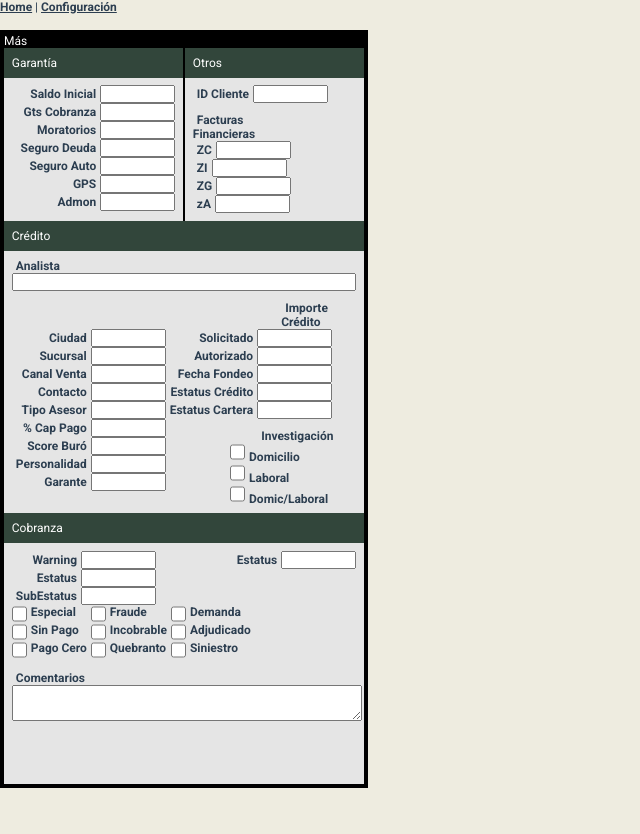
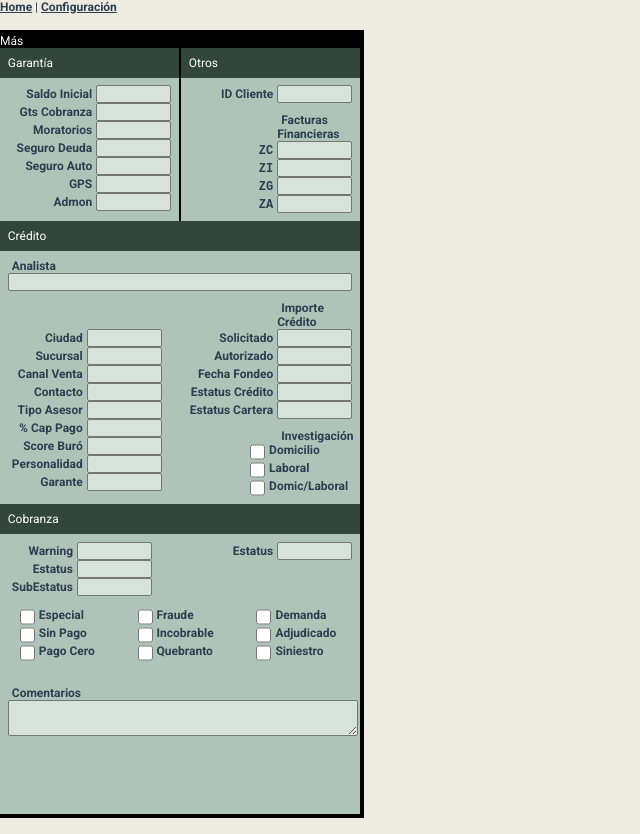
Before and after one commit to betolabrada/checktax-wdb, a Vue app in the folder client/: page /extension in a window 1280 px wide. Shown: the whole page, without its empty margins (0-640 px from the left). Before the commit the page ends 804 px from the top, so only its background shows below. Built offline with nearby package versions, Linux system fonts and the light colour scheme.

Commit message:
Mas comentarios de wise
- bordes
- completar linea en main form
- reducir config form
- poner verde en ext form
TODO
- aun se necesita centrar campos
- arreglar vds

```diff
--- a/client/src/assets/main.css
+++ b/client/src/assets/main.css
@@ -2,6 +2,8 @@
     --bg-primary: #eeece0;
     --gray-nav: #4d4949;
     --gray-subnav: #c4c4c4;
+    --bg-green: #AEC4B8;
+    --input-green: #D7E2DB;
     font-size: 12px;
     font-family: Roboto, Helvetica, Arial, sans-serif;
 }
@@ -45,6 +47,7 @@ input.phone-input {
 
 .left-side {
     width: 178px;
+    height: 700px;
     border-right: #000000 solid 2px;
 }
 
@@ -83,6 +86,10 @@ input.phone-input {
 
 .align-items-end {
     align-items: flex-end;
+}
+
+.align-self-center {
+    align-self: center;
 }
 
 .justify-content-center {
@@ -134,6 +141,10 @@ input.phone-input {
     margin: 0;
 }
 
+.p-1 {
+    padding: 1rem;
+}
+
 .w-100 {
     width: 100%;
 }
@@ -142,6 +153,31 @@ input.phone-input {
     border: #000000 solid 4px;
 }
 
+.bordered-top {
+    border-top: #000000 solid 4px;
+}
+
+.bordered-right {
+    border-right: #000000 solid 4px;
+}
+
 .bordered-bottom {
     border-bottom: #000000 solid 4px;
 }
+
+.bordered-left {
+    border-left: #000000 solid 4px;
+}
+
+.input-group.green input[type="text"], .input-group.green textarea {
+    background: var(--input-green);
+    border-radius: 2px;
+    border: 1px solid rgb(118, 118, 118);
+}
+
+.input-group.green input[type="checkbox"] {
+    width: 15px;
+    margin: 0;
+    padding: 0;
+    align-self: flex-start;
+}
--- a/client/src/components/ExtensionForm.vue
+++ b/client/src/components/ExtensionForm.vue
@@ -48,17 +48,19 @@ export default class ExtensionForm extends Vue {}
 
 .ext-form {
   width: 360px;
-  height: 750px;
-  background: #e5e5e5;
+  height: 780px;
+  border-left: none;
+  background: #AEC4B8;
   margin: 16px 0;
 }
 
-.section-divided {
+.ext-form .section-divided {
   display: flex;
 }
 
 .left-side {
     width: 180px;
+    height: auto;
 }
 
 .right-side {
--- a/client/src/components/ExtensionForm/Cobranza.vue
+++ b/client/src/components/ExtensionForm/Cobranza.vue
@@ -2,71 +2,71 @@
     <div class="section-content">
         <div class="d-flex justify-content-between">
             <div class="d-flex flex-column align-items-end">
-                <div class="form-group">
+                <div class="input-group green">
                     <label for="input-warning">Warning</label>
                     <input id="input-warning" type="text">
                 </div>
-                <div class="form-group">
+                <div class="input-group green">
                     <label for="input-estatus">Estatus</label>
                     <input id="input-estatus" type="text">
                 </div>
-                <div class="form-group">
+                <div class="input-group green">
                     <label for="input-subestatus">SubEstatus</label>
                     <input id="input-subestatus" type="text">
                 </div>
             </div>
             <div class="d-flex flex-column align-items-end">
-                <div class="form-group">
+                <div class="input-group green">
                     <label for="input-estatus2">Estatus</label>
                     <input id="input-estatus2" type="text">
                 </div>
             </div>
         </div>
-        <div class="d-flex">
-            <div class="d-flex flex-column">
-                <div class="form-group d-flex">
+        <div class="d-flex justify-content-between p-1">
+            <div class="d-flex flex-column checkbox-group">
+                <div class="input-group green d-flex">
                     <input id="input-especial" type="checkbox">
                     <label for="input-especial">Especial</label>
                 </div>
-                <div class="form-group d-flex">
+                <div class="input-group green d-flex">
                     <input id="input-sinpago" type="checkbox">
                     <label for="input-sinpago">Sin Pago</label>
                 </div>
-                <div class="form-group d-flex">
+                <div class="input-group green d-flex">
                     <input id="input-pagocero" type="checkbox">
                     <label for="input-pagocero">Pago Cero</label>
                 </div>
             </div>
             <div class="d-flex flex-column">
-                <div class="form-group d-flex">
+                <div class="input-group green d-flex">
                     <input id="input-fraude" type="checkbox">
                     <label for="input-fraude">Fraude</label>
                 </div>
-                <div class="form-group d-flex">
+                <div class="input-group green d-flex">
                     <input id="input-incobrable" type="checkbox">
                     <label for="input-incobrable">Incobrable</label>
                 </div>
-                <div class="form-group d-flex">
+                <div class="input-group green d-flex">
                     <input id="input-quebranto" type="checkbox">
                     <label for="input-quebranto">Quebranto</label>
                 </div>
             </div>
             <div class="d-flex flex-column">
-                <div class="form-group d-flex">
+                <div class="input-group green d-flex">
                     <input id="input-demanda" type="checkbox">
                     <label for="input-demanda">Demanda</label>
                 </div>
-                <div class="form-group d-flex">
+                <div class="input-group green d-flex">
                     <input id="input-adjudicado" type="checkbox">
                     <label for="input-adjudicado">Adjudicado</label>
                 </div>
-                <div class="form-group d-flex">
+                <div class="input-group green d-flex">
                     <input id="input-siniestro" type="checkbox">
                     <label for="input-siniestro">Siniestro</label>
                 </div>
             </div>
         </div>
-        <div class="form-group" style="margin-top: 1rem">
+        <div class="input-group green" style="margin-top: 1rem">
             <label class="d-block" style="font-weight: 700" for="input-comentarios">Comentarios</label>
             <textarea class="d-block" id="input-comentarios"></textarea>
         </div>
@@ -80,13 +80,7 @@ export default class Cobranza extends Vue {}
 </script>
 
 <style scoped>
-.form-group{
+.input-group{
     margin: 0px;
 }
-input[type="checkbox"] {
-  width: 15px;
-  margin: 0;
-  padding: 0;
-  align-self: flex-start;
-}
 </style>
--- a/client/src/components/ExtensionForm/Credito.vue
+++ b/client/src/components/ExtensionForm/Credito.vue
@@ -1,7 +1,7 @@
 <template>
     <div class="section-content d-flex flex-column">
         <div class="d-flex">
-            <div class="form-group d-block">
+            <div class="input-group green d-block">
                 <label for="input-analista">Analista</label>
                 <input id="input-analista" type="text">
             </div>
@@ -9,77 +9,77 @@
         <div class="d-flex justify-content-end">
             <div style="width: 75px; margin-top: 10px;"><label>Importe Crédito</label></div>
         </div>
-        <div class="d-flex">
+        <div class="d-flex justify-content-between">
             <div class="d-flex flex-column align-items-end">
-                <div class="form-group">
+                <div class="input-group green">
                     <label for="input-ciudad">Ciudad</label>
                     <input id="input-ciudad" type="text">
                 </div>
-                <div class="form-group">
+                <div class="input-group green">
                     <label for="input-sucursal">Sucursal</label>
                     <input id="input-sucursal" type="text">
                 </div>
-                <div class="form-group">
+                <div class="input-group green">
                     <label for="input-canalventa">Canal Venta</label>
                     <input id="input-canalventa" type="text">
                 </div>
-                <div class="form-group">
+                <div class="input-group green">
                     <label for="input-contacto">Contacto</label>
                     <input id="input-contacto" type="text">
                 </div>
-                <div class="form-group">
+                <div class="input-group green">
                     <label for="input-tipoasesor">Tipo Asesor</label>
                     <input id="input-tipoasesor" type="text">
                 </div>
-                <div class="form-group">
+                <div class="input-group green">
                     <label for="input-cappago">% Cap Pago</label>
                     <input id="input-cappago" type="text">
                 </div>
-                <div class="form-group">
+                <div class="input-group green">
                     <label for="input-scoreburo">Score Buró</label>
                     <input id="input-scoreburo" type="text">
                 </div>
-                <div class="form-group">
+                <div class="input-group green">
                     <label for="input-personalidad">Personalidad</label>
                     <input id="input-personalidad" type="text">
                 </div>
-                <div class="form-group">
+                <div class="input-group green">
                     <label for="input-garante">Garante</label>
                     <input id="input-garante" type="text">
                 </div>
             </div>
             <div class="d-flex flex-column align-items-end">
-                <div class="form-group">
+                <div class="input-group green">
                     <label for="input-solicitado">Solicitado</label>
                     <input id="input-solicitadi" type="text">
                 </div>
-                <div class="form-group">
+                <div class="input-group green">
                     <label for="input-autorizado">Autorizado</label>
                     <input id="input-autorizado" type="text">
                 </div>
-                <div class="form-group">
+                <div class="input-group green">
                     <label for="input-fechafondeo">Fecha Fondeo</label>
                     <input id="input-fechafondeo" type="text">
                 </div>
-                <div class="form-group">
+                <div class="input-group green">
                     <label for="input-estatuscred">Estatus Crédito</label>
                     <input id="input-estatuscred" type="text">
                 </div>
-                <div class="form-group">
+                <div class="input-group green">
                     <label for="input-estatuscartera">Estatus Cartera</label>
                     <input id="input-estatuscartera" type="text">
                 </div>
                 <div style="width: 75px; margin-top: 10px"><label>Investigación</label></div>
                 <div class="d-flex flex-column">
-                    <div class="form-group">
+                    <div class="input-group green d-flex">
                         <input id="input-domicilio" type="checkbox">
                         <label for="input-domicilio">Domicilio</label>
                     </div>
-                    <div class="form-group">
+                    <div class="input-group green d-flex">
                         <input id="input-laboral" type="checkbox">
                         <label for="input-laboral">Laboral</label>
                     </div>
-                    <div class="form-group">
+                    <div class="input-group green d-flex">
                         <input id="input-domic/lab" type="checkbox">
                         <label for="input-domic/lab">Domic/Laboral</label>
                     </div>
@@ -96,13 +96,7 @@ export default class Credito extends Vue {}
 </script>
 
 <style scoped>
-.form-group{
+.input-group {
     margin: 0px;
 }
-input[type="checkbox"] {
-  width: 15px;
-  margin: 0;
-  padding: 0;
-  align-self: flex-start;
-}
 </style>
--- a/client/src/components/ExtensionForm/Otros.vue
+++ b/client/src/components/ExtensionForm/Otros.vue
@@ -1,24 +1,24 @@
 <template>
     <div class="section-content d-flex flex-column align-items-end">
-        <div class="form-group">
+        <div class="input-group green">
             <label for="input-idCliente">ID Cliente</label>
             <input id="input-saldoInicial" type="text">
         </div>
         <div style="width: 75px; margin-top: 10px"><label>Facturas Financieras</label></div>
-        <div class="form-group">
-            <label for="input-zC">ZC</label>
+        <div class="input-group green">
+            <label class="font-mono" for="input-zC">ZC</label>
             <input id="input-zC" type="text">
         </div>
-        <div class="form-group">
-            <label for="input-zI">ZI</label>
+        <div class="input-group green">
+            <label class="font-mono" for="input-zI">ZI</label>
             <input id="input-zI" type="text">
         </div>
-        <div class="form-group">
-            <label for="input-zG">ZG</label>
+        <div class="input-group green">
+            <label class="font-mono" for="input-zG">ZG</label>
             <input id="input-zG" type="text">
         </div>
-        <div class="form-group">
-            <label for="input-zA">zA</label>
+        <div class="input-group green">
+            <label class="font-mono" for="input-zA">ZA</label>
             <input id="input-zA" type="text">
         </div>
     </div>
@@ -40,13 +40,13 @@ input {
   width: 75px;
 }
 
-.section-content{
-    align-items: flex-start;
-
-}
-
-.form-group{
+.input-group{
     margin: 0px;
 }
 
+.font-mono {
+    font-family: monospace;
+    font-weight: 800;
+}
+
 </style>
--- a/client/src/components/MainForm.vue
+++ b/client/src/components/MainForm.vue
@@ -44,9 +44,11 @@ export default class MainForm extends Vue {}
 <style>
 .main-form {
   width: 500px;
-  height: 750px;
+  height: 780px;
   background: #e5e5e5;
   margin: 16px 0 16px 16px;
+  overflow: hidden;
+
 }
 a {
   color: #42b983;
--- a/client/src/components/sections/Financiamiento.vue
+++ b/client/src/components/sections/Financiamiento.vue
@@ -32,7 +32,7 @@
         <label for="input-tasaAnual">Tasa Anual</label>
         <input id="input-tasaAnual" type="text">
       </div>
-      <div style="width: 75px; margin-top: 10px"><label>Importe</label></div>
+      <div style="width: 75px; margin-top: 10px; text-align: center;"><label>Importe</label></div>
       <div class="form-group">
         <label for="input-anticipo">Anticipo</label>
         <input id="input-anticipo" type="text">
@@ -87,7 +87,7 @@
         <label for="input-impDescuento"></label>
         <input id="input-impDescuento" type="text">
       </div>
-      <hr style="border-top: #000000 solid 1px; width: 300px">
+      <div style="text-align: right;"><hr style="border-top: #000000 solid 1px; width: 75px"></div>
       <div class="form-group">
         <label for="input-total">Total Primer Pago</label>
         <input id="input-total" type="text">
```
Also changed, not shown: client/src/components/ExtensionForm/Garantia.vue (+8 -8 lines), client/src/components/sections/OtrosParam.vue (+10 -10 lines).
